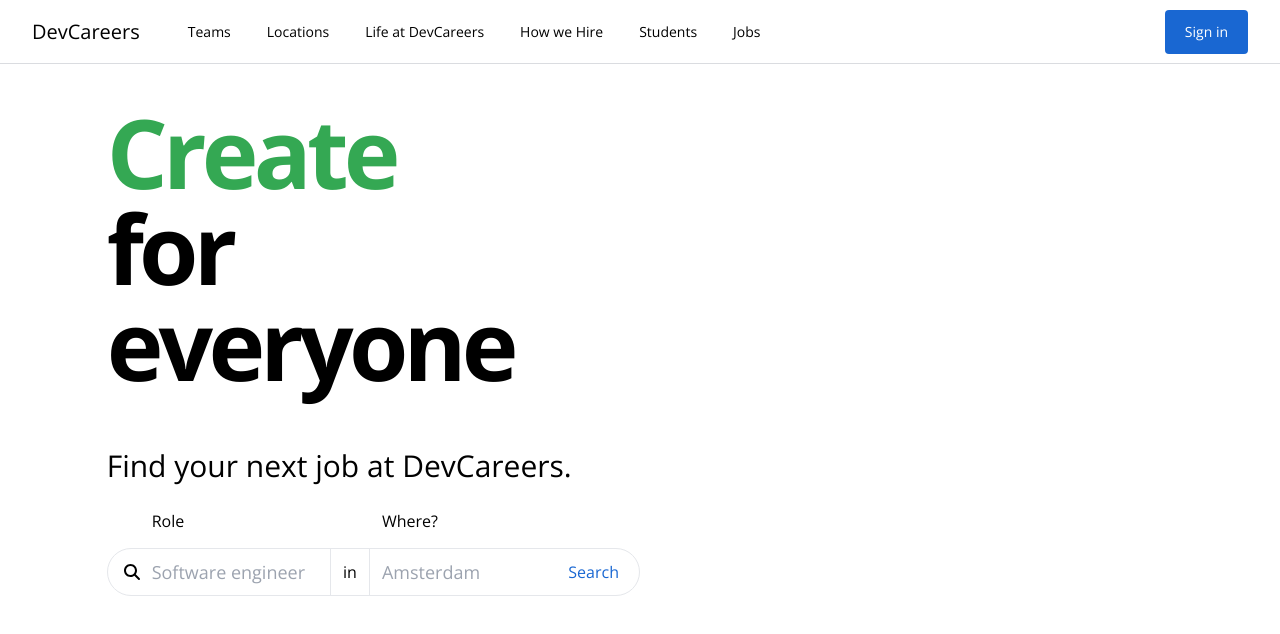
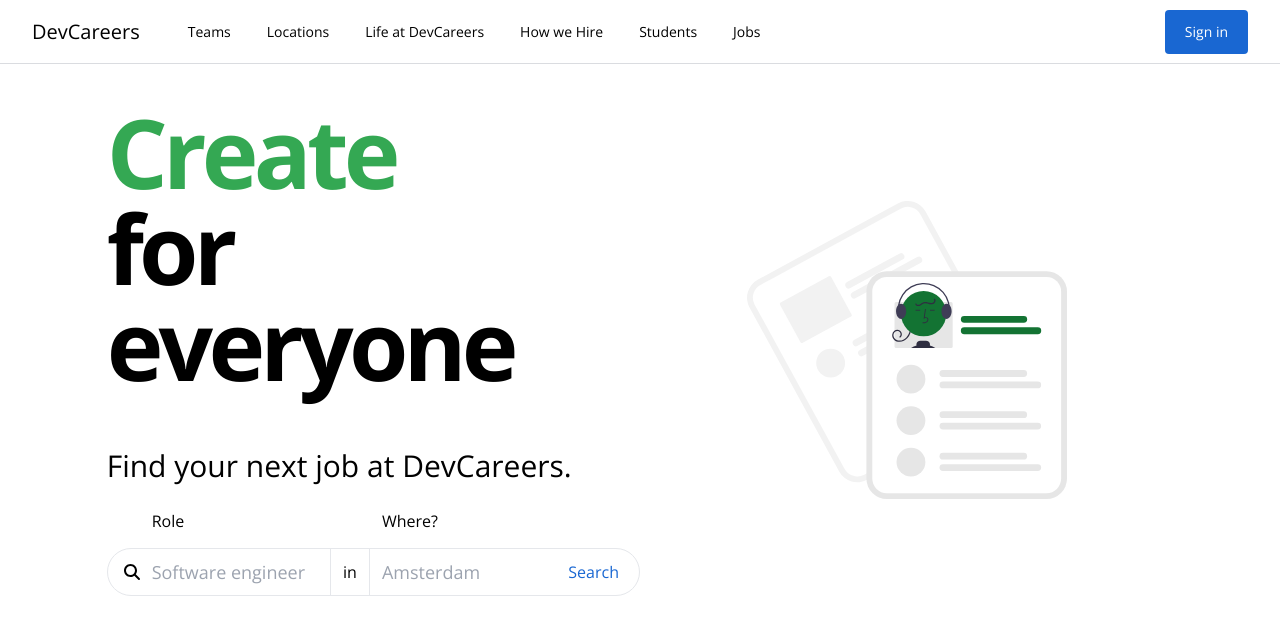
Before and after one commit to brwmaster/job-search, a Vue app: page / in a window 1280 px wide. Shown: the top 634 px of the page. Built offline with nearby package versions, Linux system fonts and the light colour scheme.

Commit message:
Added image for the hero

```diff
--- a/src/components/MainHero.vue
+++ b/src/components/MainHero.vue
@@ -6,7 +6,13 @@
           <the-headline />
           <job-search-form />
         </div>
-        <div class="col-span-5 col-start-7"></div>
+        <div class="col-span-5 col-start-7 self-center justify-self-center">
+          <img
+            src="/images/hero-image.svg"
+            alt="hero resume image"
+            class="h-80 w-80 object-contain"
+          />
+        </div>
       </div>
     </section>
   </main>
```
Also changed, not shown: public/images/hero-image.svg (added).
